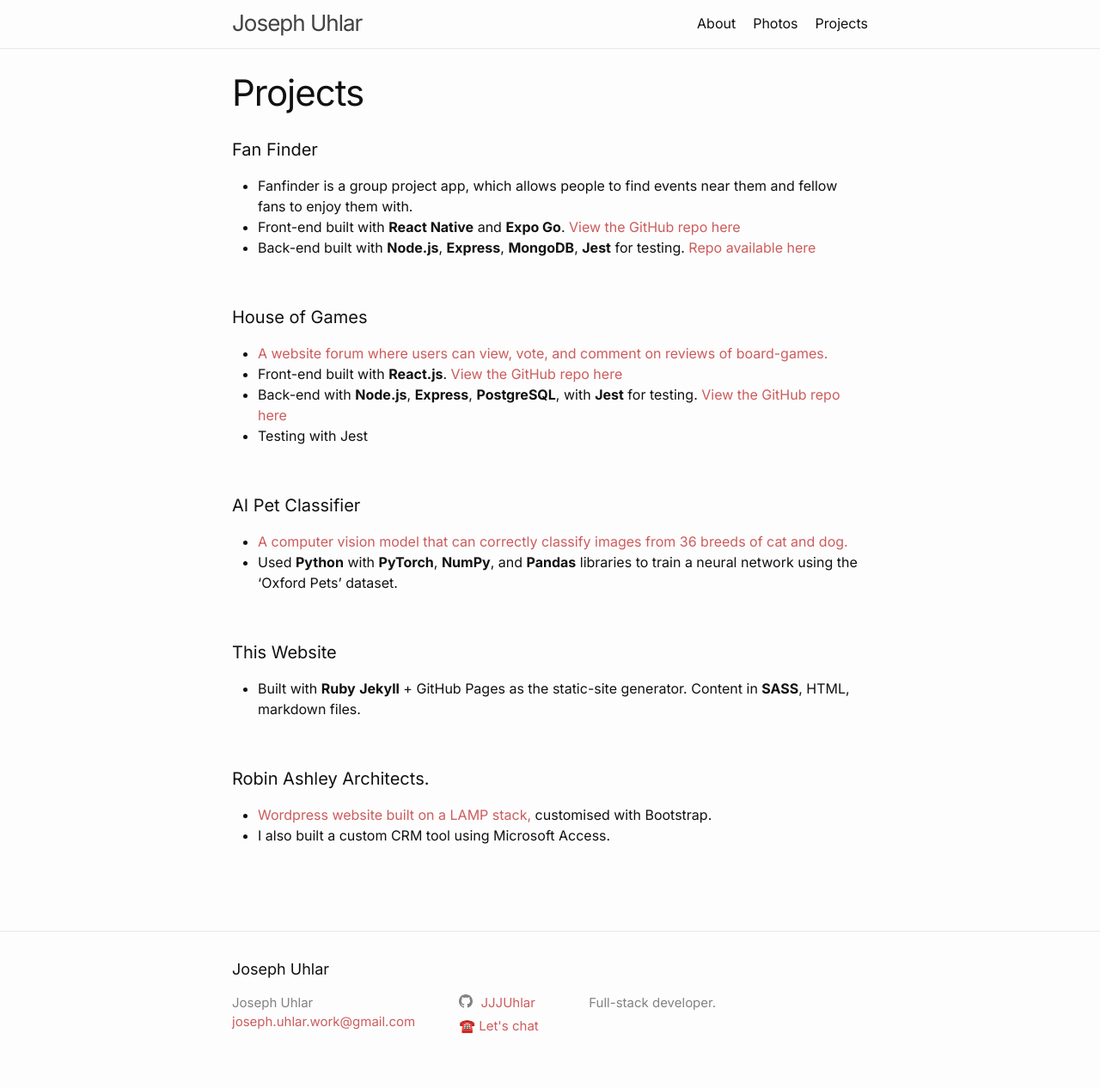
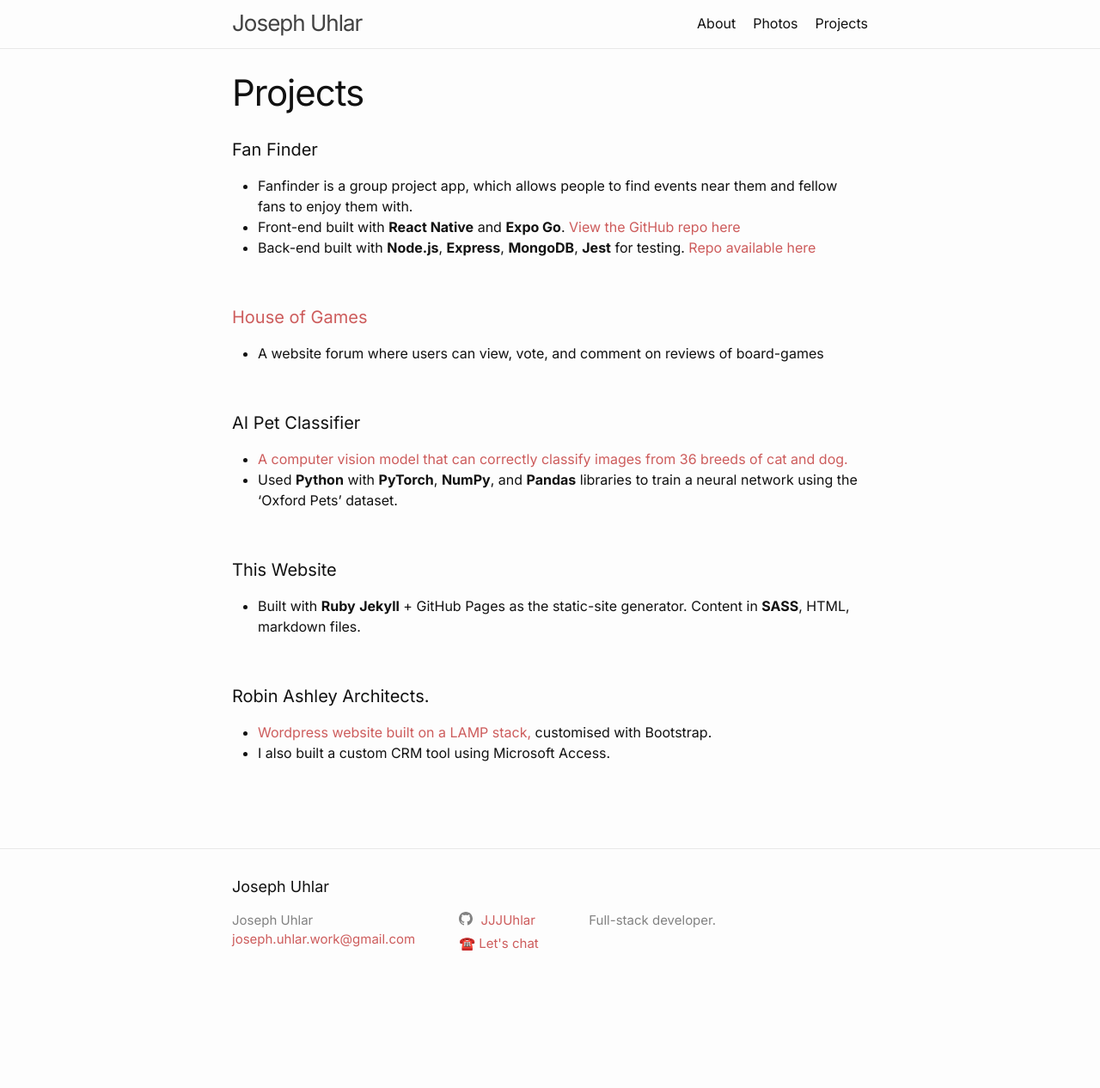
Before and after one commit to JJJUhlar/jjjuhlar.github.io, a Jekyll site: the page built from projects.markdown, in a window 1280 px wide. Shown: the whole page at 86% size. Built offline with Jekyll 4.4.1, drawn with Linux system fonts in a browser that asks for light colours; after the commit the page ends 1170 px from its top, so only the background shows below that.

Commit message:
updated projects page

```diff
--- a/projects.markdown
+++ b/projects.markdown
@@ -12,11 +12,9 @@ permalink: /Projects/
 
 <br>
 
-#### House of Games
-- [A website forum where users can view, vote, and comment on reviews of board-games.](https://641476fb7b0d4c220c9ce512--house-of-games-uhlar.netlify.app/)
-- Front-end built with **React.js**. [View the GitHub repo here](https://github.com/JJJUhlar/house-of-games)
-- Back-end with **Node.js**, **Express**, **PostgreSQL**, with **Jest** for testing. [View the GitHub repo here](https://github.com/JJJUhlar/BoardGames)
-- Testing with Jest
+#### [House of Games]({% post_url 2023-04-02-house-of-games %})
+
+- A website forum where users can view, vote, and comment on reviews of board-games
 
 <br>
 
```
